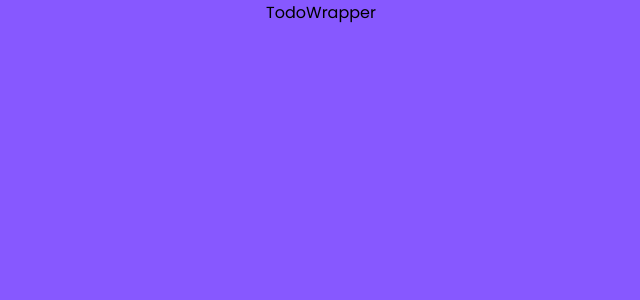
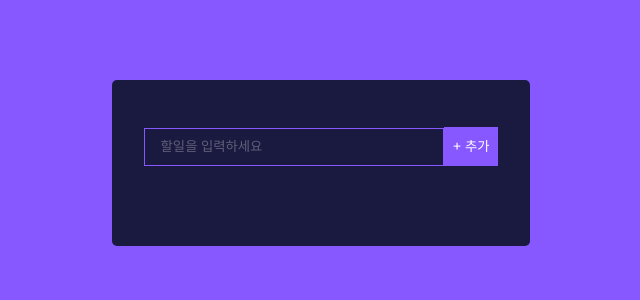
Before and after one commit to k0nghaa/Sunday-mini-project, a React (Vite) app in the folder No.3 TO-DO LIST(react)/: page / in a window 1280 px wide. Shown: the top 300 px of the page, without its empty margins (319-959 px from the left). Built offline with nearby package versions, Linux system fonts and the light colour scheme.

Commit message:
feat: TodoForm component UI 구현

```diff
--- a/No.3 TO-DO LIST(react)/src/components/TodoForm.jsx
+++ b/No.3 TO-DO LIST(react)/src/components/TodoForm.jsx
@@ -1,5 +1,16 @@
 import React from "react";
 
 export const TodoForm = () => {
-  return <div>TodoForm</div>;
+  return (
+    <form className="TodoForm">
+      <input
+        type="text"
+        className="todo-input"
+        placeholder="할일을 입력하세요"
+      />
+      <button type="submit" className="todo-btn">
+        + 추가
+      </button>
+    </form>
+  );
 };
--- a/No.3 TO-DO LIST(react)/src/components/TodoWrapper.jsx
+++ b/No.3 TO-DO LIST(react)/src/components/TodoWrapper.jsx
@@ -1,5 +1,10 @@
 import React from "react";
+import { TodoForm } from "./TodoForm";
 
 export const TodoWrapper = () => {
-  return <div>TodoWrapper</div>;
+  return (
+    <div className="TodoWrapper">
+      <TodoForm />
+    </div>
+  );
 };
```
